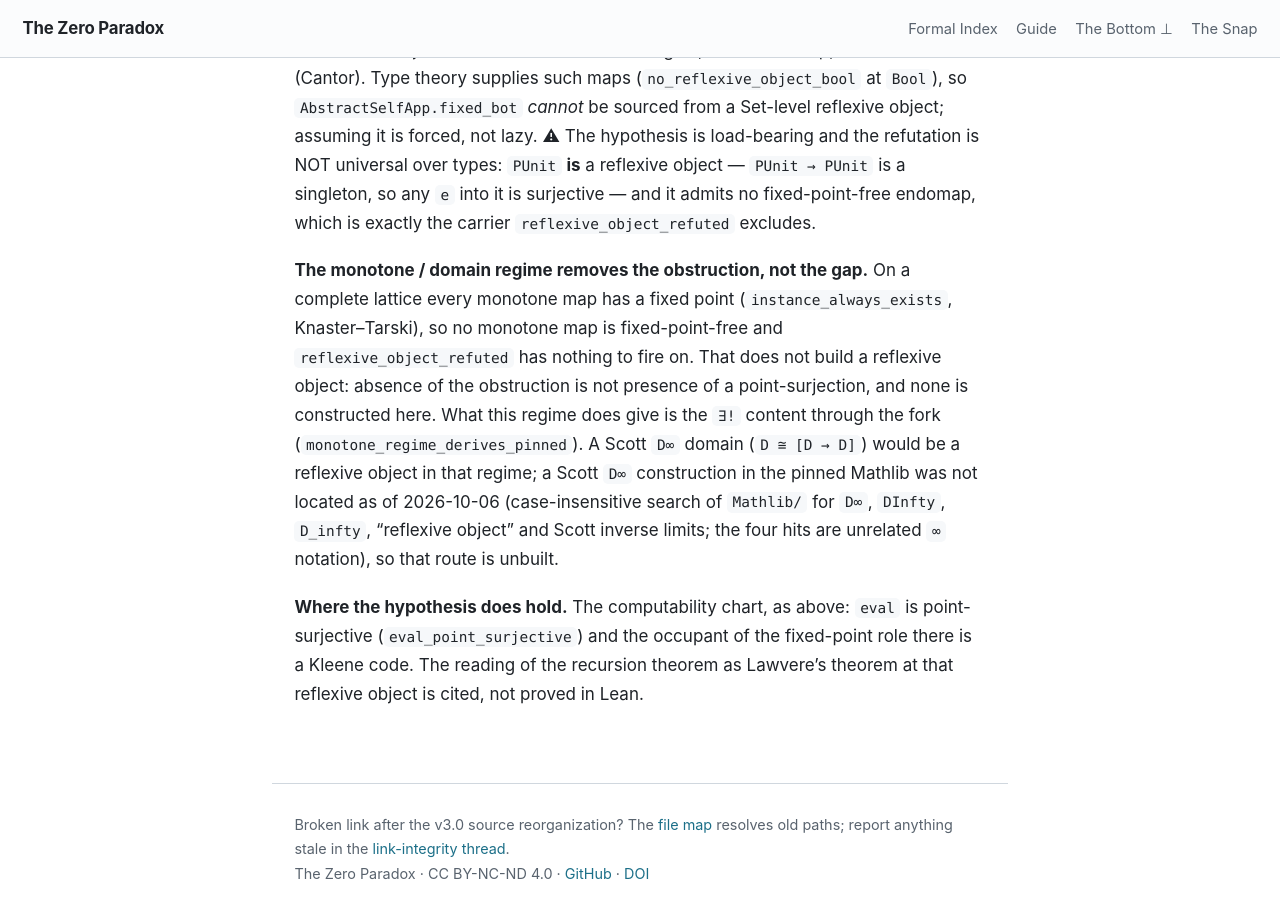
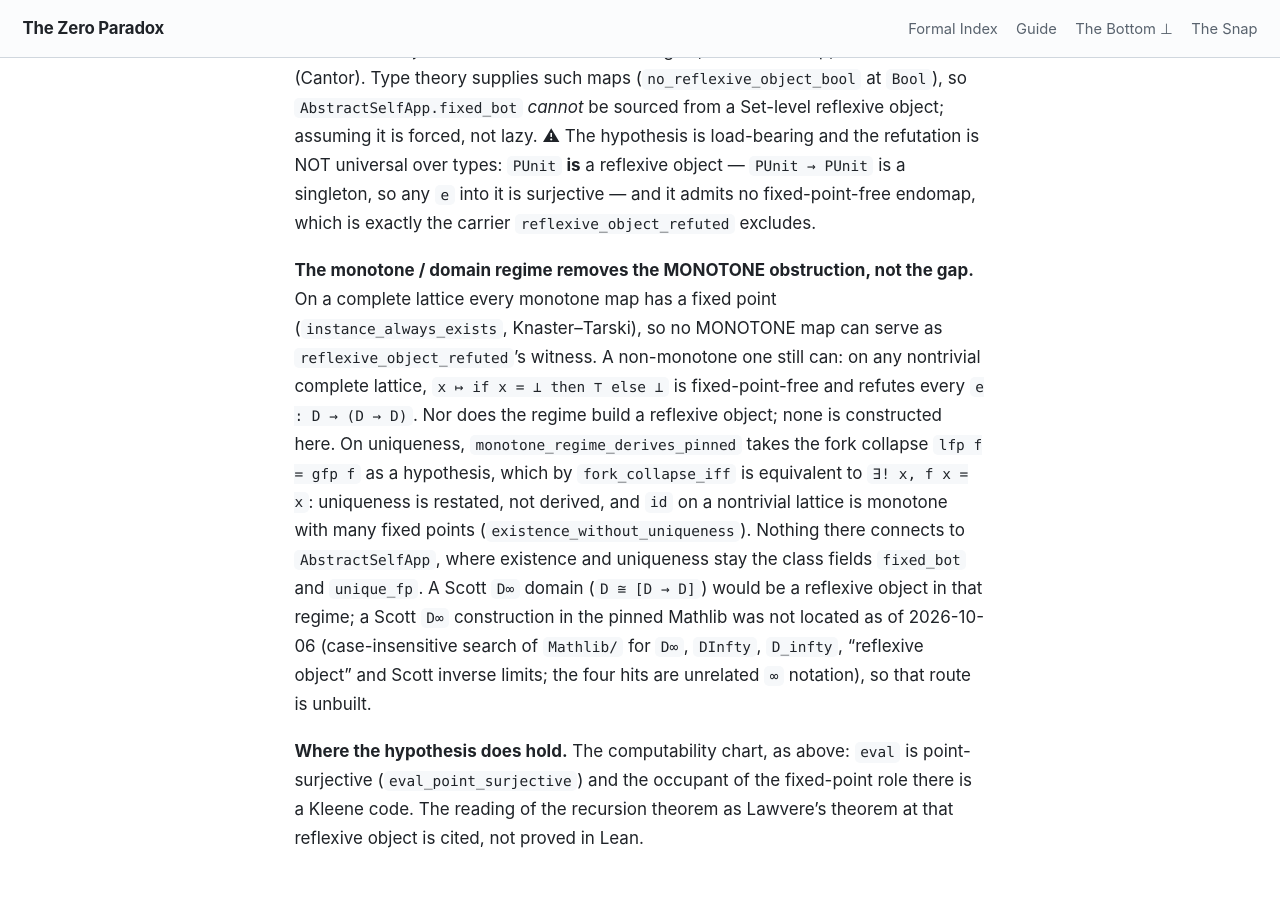
Before and after one commit to timbrigham/ZeroParadox, a Jekyll site: the page built from ZeroParadox/Settheory/LawvereBridge.md, in a window 1280 px wide and 900 px high, scrolled down 2327 px. Built offline with Jekyll 4.4.1, drawn with Linux system fonts in a browser that asks for light colours; our own code applies the rules of GitHub Pages for plain Markdown files.

Commit message:
LawvereBridge: fork collapse restates uniqueness, does not derive it; monotone scope; Rice and T-EXEC witnesses
monotone_regime_derives_pinned takes lfp f = gfp f as a hypothesis, which by
fork_collapse_iff is equivalent to the unique fixed point, so uniqueness is
restated, not derived, and nothing connects it to AbstractSelfApp (fixed_bot,
unique_fp stay class-field commitments). Control: id on a nontrivial lattice
(existence_without_uniqueness). Docstrings only; no declaration changed.

The no-fixed-point-free claim is restricted to monotone maps (a non-monotone
x -> if x = bot then top else bot still refutes e); the locative "where the
framework's bot lives" is removed; D-infinity is "not located as of
2026-10-06". BOTTOMELEMENT Rice row adds quine_exists_yet_rice; CLAIMS T-EXEC
names the ZPSemilattice under AFAStructure.

Co-Authored-By: Claude Opus 5.5 (1M context) <noreply@anthropic.com>
Claude-Session: https://claude.ai/code/session_01M7PxaZmdYwacRczCRPuVWC

```diff
--- a/ZeroParadox/Settheory/LawvereBridge.md
+++ b/ZeroParadox/Settheory/LawvereBridge.md
@@ -69,11 +69,16 @@ refutation is NOT universal over types: `PUnit` **is** a reflexive object — `P
 singleton, so any `e` into it is surjective — and it admits no fixed-point-free endomap, which is exactly
 the carrier `reflexive_object_refuted` excludes.
 
-**The monotone / domain regime removes the obstruction, not the gap.** On a complete lattice every
-monotone map has a fixed point (`instance_always_exists`, Knaster–Tarski), so no monotone map is
-fixed-point-free and `reflexive_object_refuted` has nothing to fire on. That does not build a reflexive
-object: absence of the obstruction is not presence of a point-surjection, and none is constructed here.
-What this regime does give is the `∃!` content through the fork (`monotone_regime_derives_pinned`). A
+**The monotone / domain regime removes the MONOTONE obstruction, not the gap.** On a complete lattice
+every monotone map has a fixed point (`instance_always_exists`, Knaster–Tarski), so no MONOTONE map can
+serve as `reflexive_object_refuted`'s witness. A non-monotone one still can: on any nontrivial complete
+lattice, `x ↦ if x = ⊥ then ⊤ else ⊥` is fixed-point-free and refutes every `e : D → (D → D)`. Nor does
+the regime build a reflexive object; none is constructed here. On uniqueness,
+`monotone_regime_derives_pinned` takes the fork collapse `lfp f = gfp f` as a hypothesis, which by
+`fork_collapse_iff` is equivalent to `∃! x, f x = x`: uniqueness is restated, not derived, and `id` on a
+nontrivial lattice is monotone with many fixed points (`existence_without_uniqueness`). Nothing there
+connects to `AbstractSelfApp`, where existence and uniqueness stay the class fields `fixed_bot` and
+`unique_fp`. A
 Scott `D∞` domain (`D ≅ [D → D]`) would be a reflexive object in that regime; a Scott `D∞` construction in
 the pinned Mathlib was not located as of 2026-10-06 (case-insensitive search of `Mathlib/` for `D∞`,
 `DInfty`, `D_infty`, "reflexive object" and Scott inverse limits; the four hits are unrelated `∞`
```
Also changed, not shown: BOTTOMELEMENT.md (+1 -1 lines), CLAIMS.md (+1 -1 lines), scripts/build_dictionary_map.py (+4 -3 lines), 1 other file.
